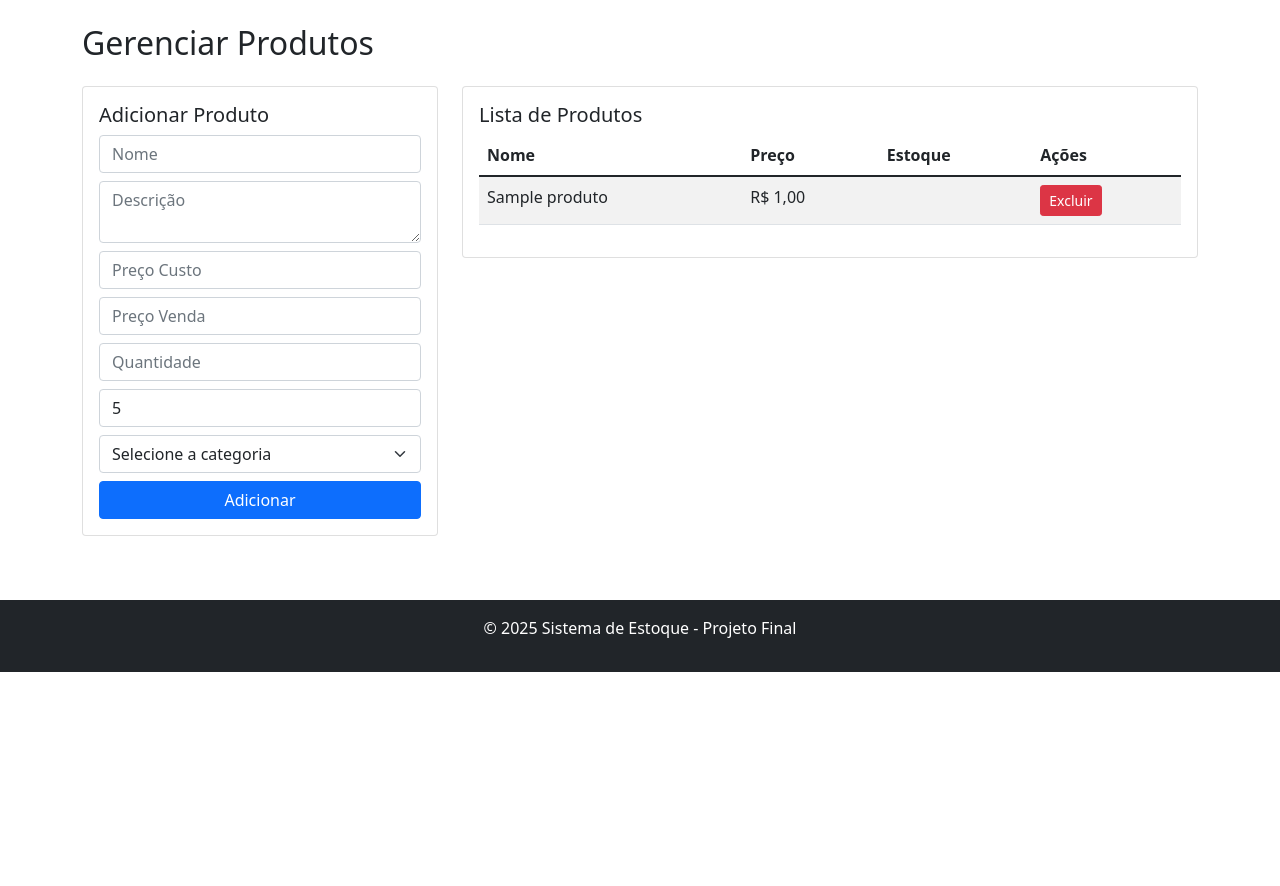
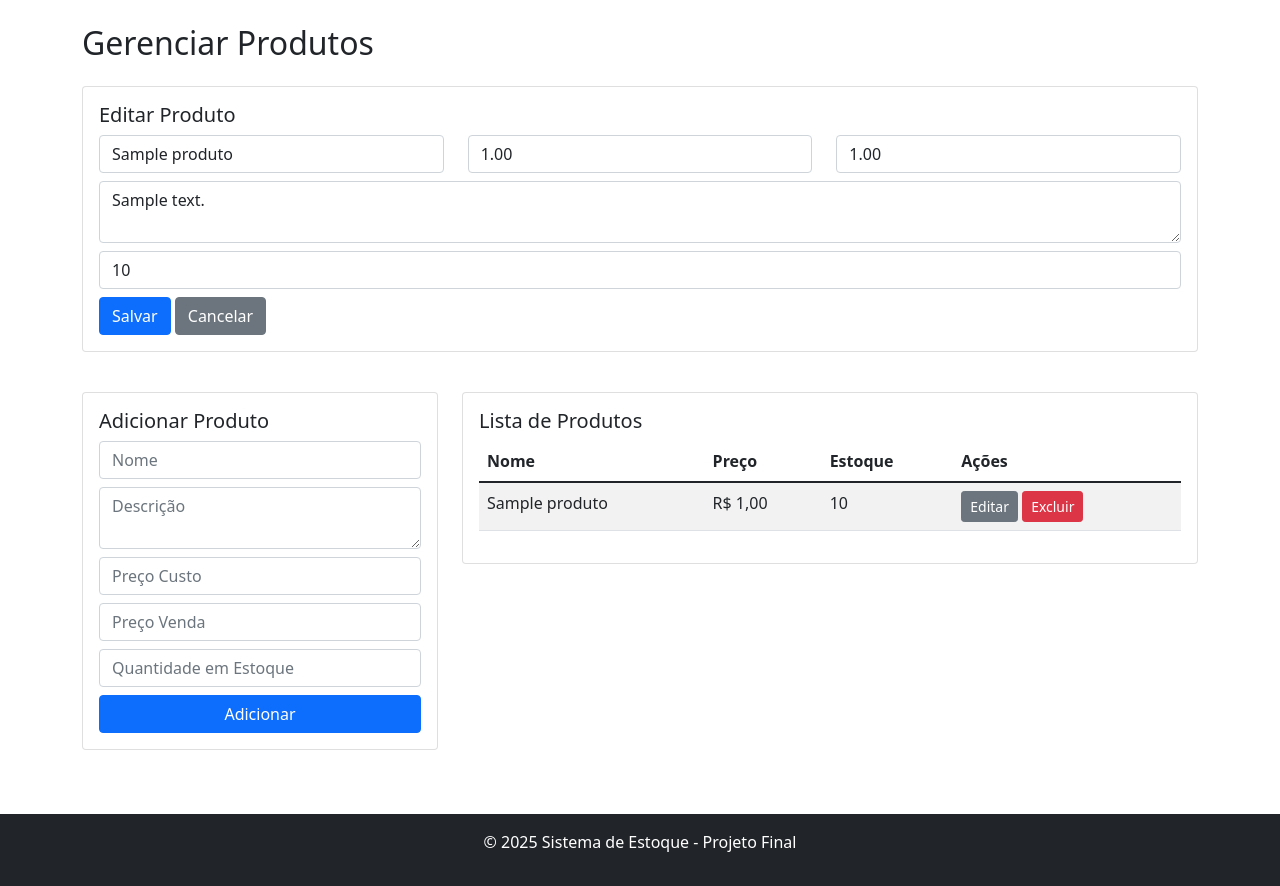
Before and after one commit to rafael-0o/gerenciador-estoque, a PHP site: page /admin/produtos.php?editar=1 in a window 1280 px wide. Shown: the part 56-942 px from the top of the page. Before the commit the page ends 728 px from the top, so only its background shows below. Run offline with PHP 8.4, Linux system fonts and the light colour scheme; the visitor is signed in with stand-in values (Sample User, id 1); tables that the repository leaves empty or names only in its code hold one stand-in row (values such as "Sample post"); data that the repository does not hold is empty.

Commit message:
feat(produtos): CRUD completo; ajustar métricas e listagens para quantidade_estoque

```diff
--- a/gerenciador-estoque/admin/dashboard.php
+++ b/gerenciador-estoque/admin/dashboard.php
@@ -10,8 +10,8 @@ include '../includes/header.php';
 <?php
 $total_produtos = $pdo->query("SELECT COUNT(*) as total FROM produtos")->fetch()['total'];
 $total_categorias = $pdo->query("SELECT COUNT(*) as total FROM categorias")->fetch()['total'];
-$estoque_baixo = $pdo->query("SELECT COUNT(*) as total FROM produtos WHERE quantidade <= quantidade_minima")->fetch()['total'];
-$valor_total = $pdo->query("SELECT SUM(preco_custo * quantidade) as total FROM produtos")->fetch()['total'];
+$estoque_baixo = $pdo->query("SELECT COUNT(*) as total FROM produtos WHERE quantidade_estoque = 0")->fetch()['total'];
+$valor_total = $pdo->query("SELECT SUM(preco_custo * quantidade_estoque) as total FROM produtos")->fetch()['total'];
 ?>
 
 <div class="row mt-4">
--- a/gerenciador-estoque/admin/produtos.php
+++ b/gerenciador-estoque/admin/produtos.php
@@ -3,23 +3,63 @@ include '../includes/auth.php';
 include '../includes/database.php';
 redirectIfNotLoggedIn();
 
-if ($_POST && $_POST['adicionar']) {
-    $pdo->prepare("INSERT INTO produtos (nome, descricao, preco_custo, preco_venda, quantidade, quantidade_minima, categoria_id) VALUES (?,?,?,?,?,?,?)")
-        ->execute([$_POST['nome'], $_POST['descricao'], $_POST['preco_custo'], $_POST['preco_venda'], $_POST['quantidade'], $_POST['quantidade_minima'], $_POST['categoria_id']]);
+if ($_POST && isset($_POST['adicionar'])) {
+    $pdo->prepare("INSERT INTO produtos (nome, descricao, preco_custo, preco_venda, quantidade_estoque) VALUES (?,?,?,?,?)")
+        ->execute([$_POST['nome'], $_POST['descricao'], $_POST['preco_custo'], $_POST['preco_venda'], $_POST['quantidade_estoque']]);
     header('Location: produtos.php');
     exit();
 }
 
-if ($_GET['excluir']) {
+if ($_POST && isset($_POST['atualizar'])) {
+    $pdo->prepare("UPDATE produtos SET nome = ?, descricao = ?, preco_custo = ?, preco_venda = ?, quantidade_estoque = ? WHERE id = ?")
+        ->execute([$_POST['nome'], $_POST['descricao'], $_POST['preco_custo'], $_POST['preco_venda'], $_POST['quantidade_estoque'], $_POST['id']]);
+    header('Location: produtos.php');
+    exit();
+}
+
+if (isset($_GET['excluir'])) {
     $pdo->prepare("DELETE FROM produtos WHERE id = ?")->execute([$_GET['excluir']]);
     header('Location: produtos.php');
     exit();
+}
+
+$produtoEditar = null;
+if (isset($_GET['editar'])) {
+    $stmt = $pdo->prepare("SELECT * FROM produtos WHERE id = ?");
+    $stmt->execute([$_GET['editar']]);
+    $produtoEditar = $stmt->fetch();
 }
 
 include '../includes/header.php';
 ?>
 
 <h2>Gerenciar Produtos</h2>
+
+<?php if ($produtoEditar): ?>
+<div class="row mt-4">
+    <div class="col-md-12">
+        <div class="card">
+            <div class="card-body">
+                <h5>Editar Produto</h5>
+                <form method="POST">
+                    <input type="hidden" name="id" value="<?php echo $produtoEditar['id']; ?>">
+                    <div class="row">
+                        <div class="col-md-4"><input type="text" name="nome" class="form-control mb-2" value="<?php echo htmlspecialchars($produtoEditar['nome']); ?>" required></div>
+                        <div class="col-md-4"><input type="number" step="0.01" name="preco_custo" class="form-control mb-2" value="<?php echo number_format($produtoEditar['preco_custo'], 2, '.', ''); ?>" required></div>
+                        <div class="col-md-4"><input type="number" step="0.01" name="preco_venda" class="form-control mb-2" value="<?php echo number_format($produtoEditar['preco_venda'], 2, '.', ''); ?>" required></div>
+                    </div>
+                    <textarea name="descricao" class="form-control mb-2" placeholder="Descrição"><?php echo htmlspecialchars($produtoEditar['descricao']); ?></textarea>
+                    <input type="number" name="quantidade_estoque" class="form-control mb-2" value="<?php echo (int)$produtoEditar['quantidade_estoque']; ?>" min="0" required>
+                    <button name="atualizar" class="btn btn-primary">Salvar</button>
+                    <a href="produtos.php" class="btn btn-secondary">Cancelar</a>
+                </form>
+            </div>
+        </div>
+    </div>
+
+
+</div>
+<?php endif; ?>
 
 <div class="row mt-4">
     <div class="col-md-4">
@@ -31,14 +71,7 @@ include '../includes/header.php';
                     <textarea name="descricao" class="form-control mb-2" placeholder="Descrição"></textarea>
                     <input type="number" step="0.01" name="preco_custo" class="form-control mb-2" placeholder="Preço Custo" required>
                     <input type="number" step="0.01" name="preco_venda" class="form-control mb-2" placeholder="Preço Venda" required>
-                    <input type="number" name="quantidade" class="form-control mb-2" placeholder="Quantidade" required>
-                    <input type="number" name="quantidade_minima" class="form-control mb-2" placeholder="Quantidade Mínima" value="5" required>
-                    <select name="categoria_id" class="form-select mb-2" required>
-                        <option value="">Selecione a categoria</option>
-                        <?php foreach($pdo->query("SELECT * FROM categorias") as $cat): ?>
-                        <option value="<?php echo $cat['id']; ?>"><?php echo $cat['nome']; ?></option>
-                        <?php endforeach; ?>
-                    </select>
+                    <input type="number" name="quantidade_estoque" class="form-control mb-2" placeholder="Quantidade em Estoque" min="0" required>
                     <button name="adicionar" class="btn btn-primary w-100">Adicionar</button>
                 </form>
             </div>
@@ -55,12 +88,13 @@ include '../includes/header.php';
                     <tbody>
                         <?php foreach($pdo->query("SELECT * FROM produtos ORDER BY nome") as $prod): ?>
                         <tr>
-                            <td><?php echo $prod['nome']; ?></td>
+                            <td><?php echo htmlspecialchars($prod['nome']); ?></td>
                             <td>R$ <?php echo number_format($prod['preco_venda'], 2, ',', '.'); ?></td>
-                            <td class="<?php echo $prod['quantidade'] <= $prod['quantidade_minima'] ? 'text-danger fw-bold' : ''; ?>">
-                                <?php echo $prod['quantidade']; ?>
+                            <td class="<?php echo $prod['quantidade_estoque'] == 0 ? 'text-danger fw-bold' : ''; ?>">
+                                <?php echo (int)$prod['quantidade_estoque']; ?>
                             </td>
                             <td>
+                                <a href="?editar=<?php echo $prod['id']; ?>" class="btn btn-secondary btn-sm">Editar</a>
                                 <a href="?excluir=<?php echo $prod['id']; ?>" class="btn btn-danger btn-sm" onclick="return confirm('Excluir?')">Excluir</a>
                             </td>
                         </tr>
--- a/gerenciador-estoque/index.php
+++ b/gerenciador-estoque/index.php
@@ -5,7 +5,7 @@
 
 <?php
 $total_produtos = $pdo->query("SELECT COUNT(*) as total FROM produtos")->fetch()['total'];
-$estoque_baixo = $pdo->query("SELECT COUNT(*) as total FROM produtos WHERE quantidade <= quantidade_minima")->fetch()['total'];
+$estoque_baixo = $pdo->query("SELECT COUNT(*) as total FROM produtos WHERE quantidade_estoque = 0")->fetch()['total'];
 ?>
 
 <div class="row mt-4">
```
Also changed, not shown: gerenciador-estoque/admin/relatorios.php (+4 -5 lines), gerenciador-estoque/produtos.php (+3 -10 lines).
